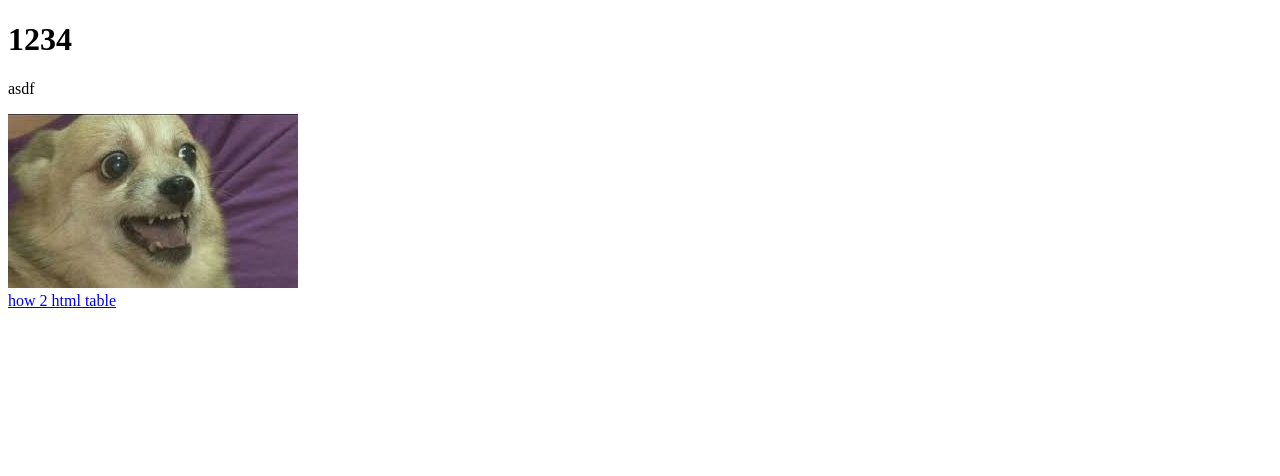
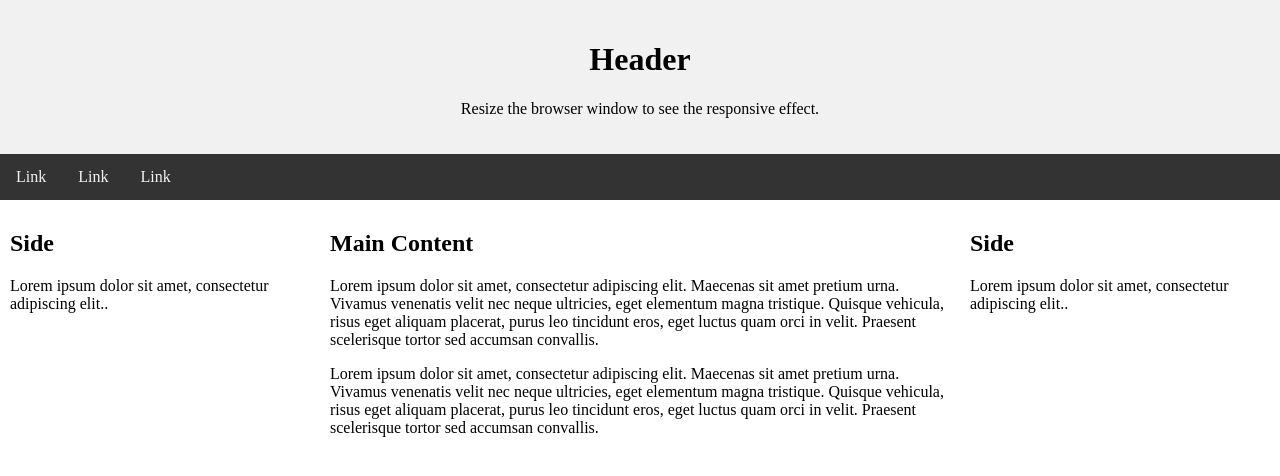
Before and after one commit to demikalin/myweb, a plain HTML site: page index.html in a window 1280 px wide. Drawn offline with Linux system fonts and the light colour scheme.

Commit message:
Update index.html

```diff
--- a/index.html
+++ b/index.html
@@ -1,15 +1,108 @@
 <!DOCTYPE html>
-<html>
+<html lang="en">
 <head>
-<title>Page Title</title>
+<title>CSS Website Layout</title>
+<meta charset="utf-8">
+<meta name="viewport" content="width=device-width, initial-scale=1">
+<style>
+* {
+  box-sizing: border-box;
+}
+
+body {
+  margin: 0;
+}
+
+/* Style the header */
+.header {
+  background-color: #f1f1f1;
+  padding: 20px;
+  text-align: center;
+}
+
+/* Style the top navigation bar */
+.topnav {
+  overflow: hidden;
+  background-color: #333;
+}
+
+/* Style the topnav links */
+.topnav a {
+  float: left;
+  display: block;
+  color: #f2f2f2;
+  text-align: center;
+  padding: 14px 16px;
+  text-decoration: none;
+}
+
+/* Change color on hover */
+.topnav a:hover {
+  background-color: #ddd;
+  color: black;
+}
+
+/* Create three unequal columns that floats next to each other */
+.column {
+  float: left;
+  padding: 10px;
+}
+
+/* Left and right column */
+.column.side {
+  width: 25%;
+}
+
+/* Middle column */
+.column.middle {
+  width: 50%;
+}
+
+/* Clear floats after the columns */
+.row:after {
+  content: "";
+  display: table;
+  clear: both;
+}
+
+/* Responsive layout - makes the three columns stack on top of each other instead of next to each other */
+@media screen and (max-width: 600px) {
+  .column.side, .column.middle {
+    width: 100%;
+  }
+}
+</style>
 </head>
 <body>
 
-<h1>1234</h1>
-<p>asdf</p>
-<img src="./image/www.jpg" alt="help">
-<br />
-<a href="./html/table.html"> how 2 html table
+<div class="header">
+  <h1>Header</h1>
+  <p>Resize the browser window to see the responsive effect.</p>
+</div>
+
+<div class="topnav">
+  <a href="#">Link</a>
+  <a href="#">Link</a>
+  <a href="#">Link</a>
+</div>
+
+<div class="row">
+  <div class="column side">
+    <h2>Side</h2>
+    <p>Lorem ipsum dolor sit amet, consectetur adipiscing elit..</p>
+  </div>
+
+  <div class="column middle">
+    <h2>Main Content</h2>
+    <p>Lorem ipsum dolor sit amet, consectetur adipiscing elit. Maecenas sit amet pretium urna. Vivamus venenatis velit nec neque ultricies, eget elementum magna tristique. Quisque vehicula, risus eget aliquam placerat, purus leo tincidunt eros, eget luctus quam orci in velit. Praesent scelerisque tortor sed accumsan convallis.</p>
+    <p>Lorem ipsum dolor sit amet, consectetur adipiscing elit. Maecenas sit amet pretium urna. Vivamus venenatis velit nec neque ultricies, eget elementum magna tristique. Quisque vehicula, risus eget aliquam placerat, purus leo tincidunt eros, eget luctus quam orci in velit. Praesent scelerisque tortor sed accumsan convallis.</p>
+  </div>
+
+  <div class="column side">
+    <h2>Side</h2>
+    <p>Lorem ipsum dolor sit amet, consectetur adipiscing elit..</p>
+  </div>
+</div>
 
 </body>
 </html>
```
